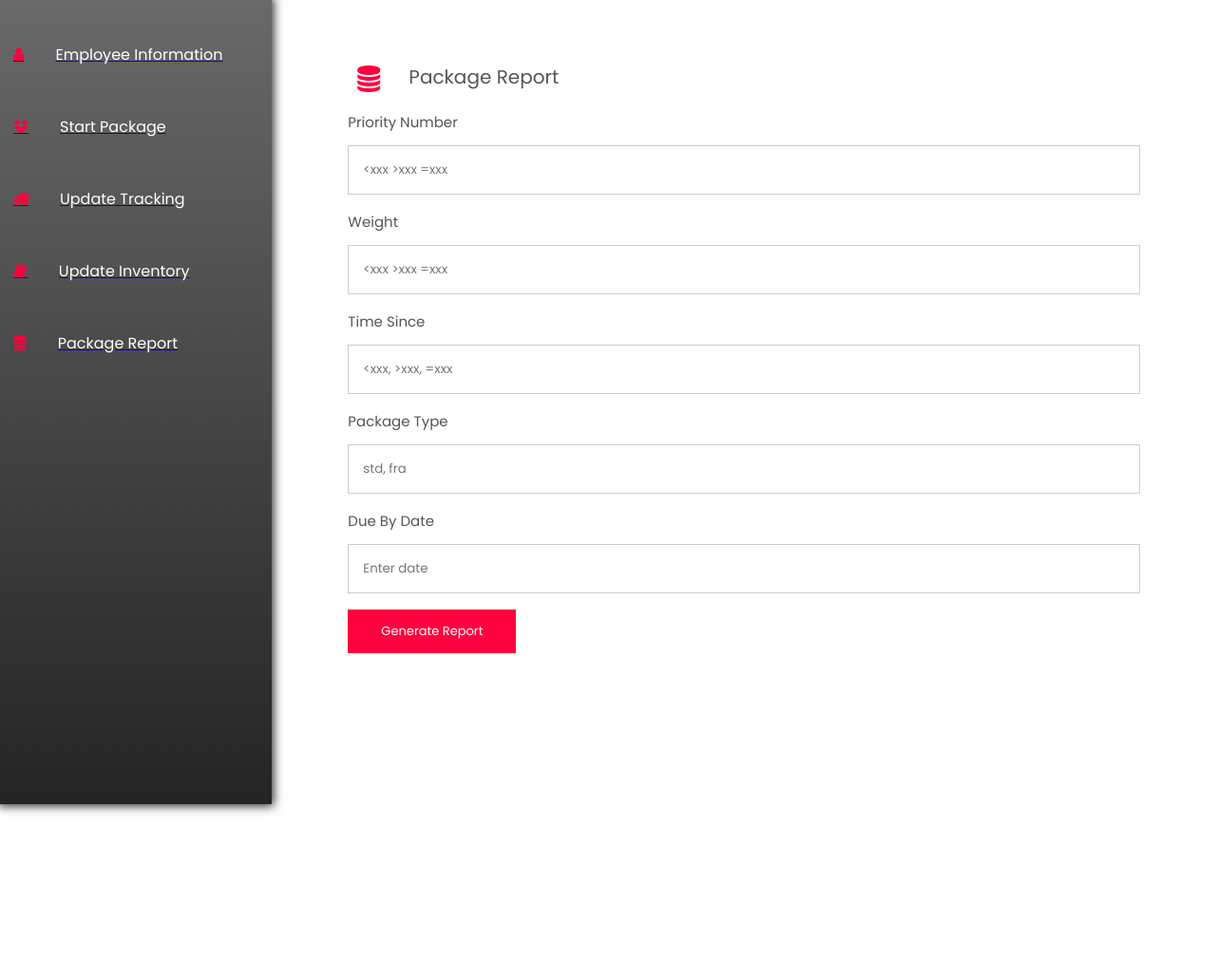
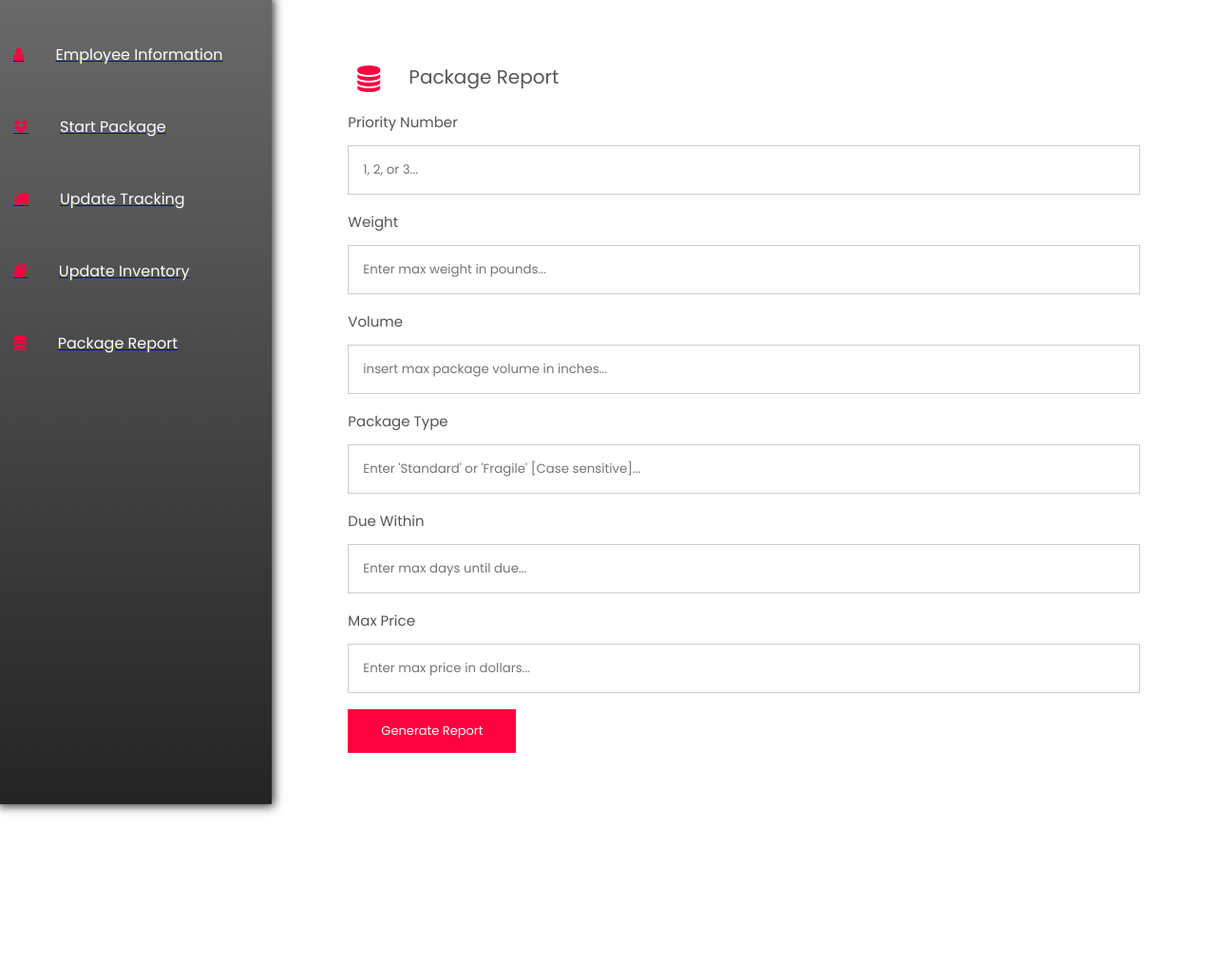
Before and after one commit to ArmandoMorales/COSC3380-PostOffice, a PHP site: page /emp-pkg-report-1.php in a window 1280 px wide. Shown: the part 201-1229 px from the top of the page at 95% size. Before the commit the page ends 1058 px from the top, so only its background shows below. Run offline with PHP 8.4, Linux system fonts and the light colour scheme.

Commit message:
Added additional fields, procedural functions, and fixed bugs.  The report appears to work consistently now.

```diff
--- a/root/pages/emp-pkg-report-1.php
+++ b/root/pages/emp-pkg-report-1.php
@@ -63,35 +63,42 @@
                             <h2>Priority Number</h2>
                         </span>
                     </div>
-                    <input type="text" name="prio-num" placeholder="<xxx >xxx =xxx">
+                    <input type="text" name="prio-num" placeholder="1, 2, or 3...">
 
                     <div>
                         <span>
                             <h2>Weight</h2>
                         </span>
                     </div>
-                    <input type="text" name="weight" placeholder="<xxx >xxx =xxx">
+                    <input type="text" name="weight" placeholder="Enter max weight in pounds...">
 
                     <div>
                         <span>
-                            <h2>Time Since</h2>
+                            <h2>Volume</h2>
                         </span>
                     </div>
-                    <input type="text" name="time-since" placeholder="<xxx, >xxx, =xxx">
+                    <input type="text" name="volume" placeholder="insert max package volume in inches...">
 
                     <div>
                         <span>
                             <h2>Package Type</h2>
                         </span>
                     </div>
-                    <input type="text" name="type" placeholder="std, fra">
+                    <input type="text" name="type" placeholder="Enter 'Standard' or 'Fragile' [Case sensitive]...">
 
                     <div>
                         <span>
-                            <h2>Due By Date</h2>
+                            <h2>Due Within</h2>
                         </span>
                     </div>
-                    <input type="text" name="due" placeholder="Enter date">
+                    <input type="text" name="due" placeholder="Enter max days until due...">
+
+                    <div>
+                        <span>
+                            <h2>Max Price</h2>
+                        </span>
+                    </div>
+                    <input type="text" name="cost" placeholder="Enter max price in dollars...">
 
 
                 <button type="submit" class="hero-btn red-btn" id="pkg-report-info">Generate Report</button>
```
Also changed, not shown: root/pages/emp-pkg-report-2.php (+63 -1 lines).
